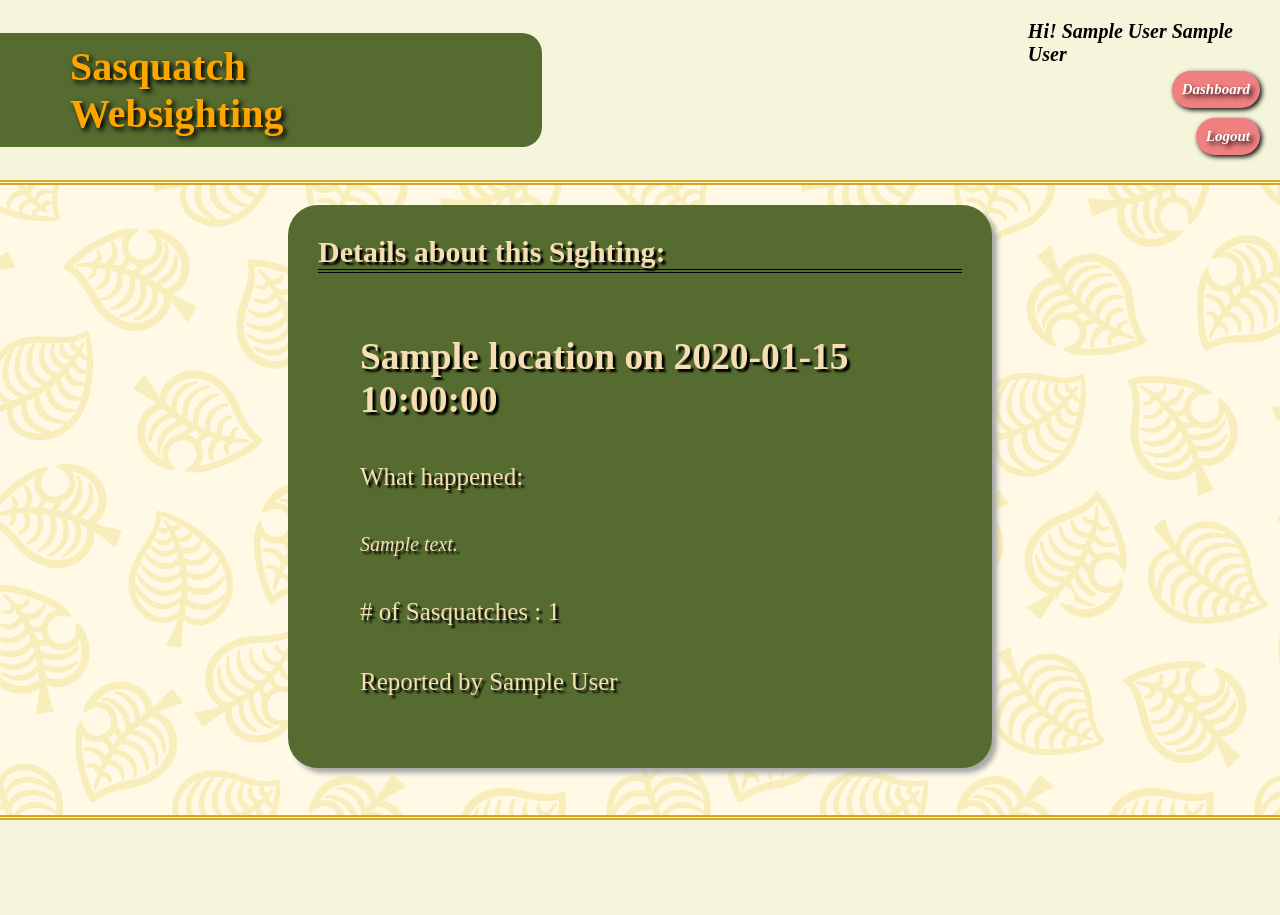
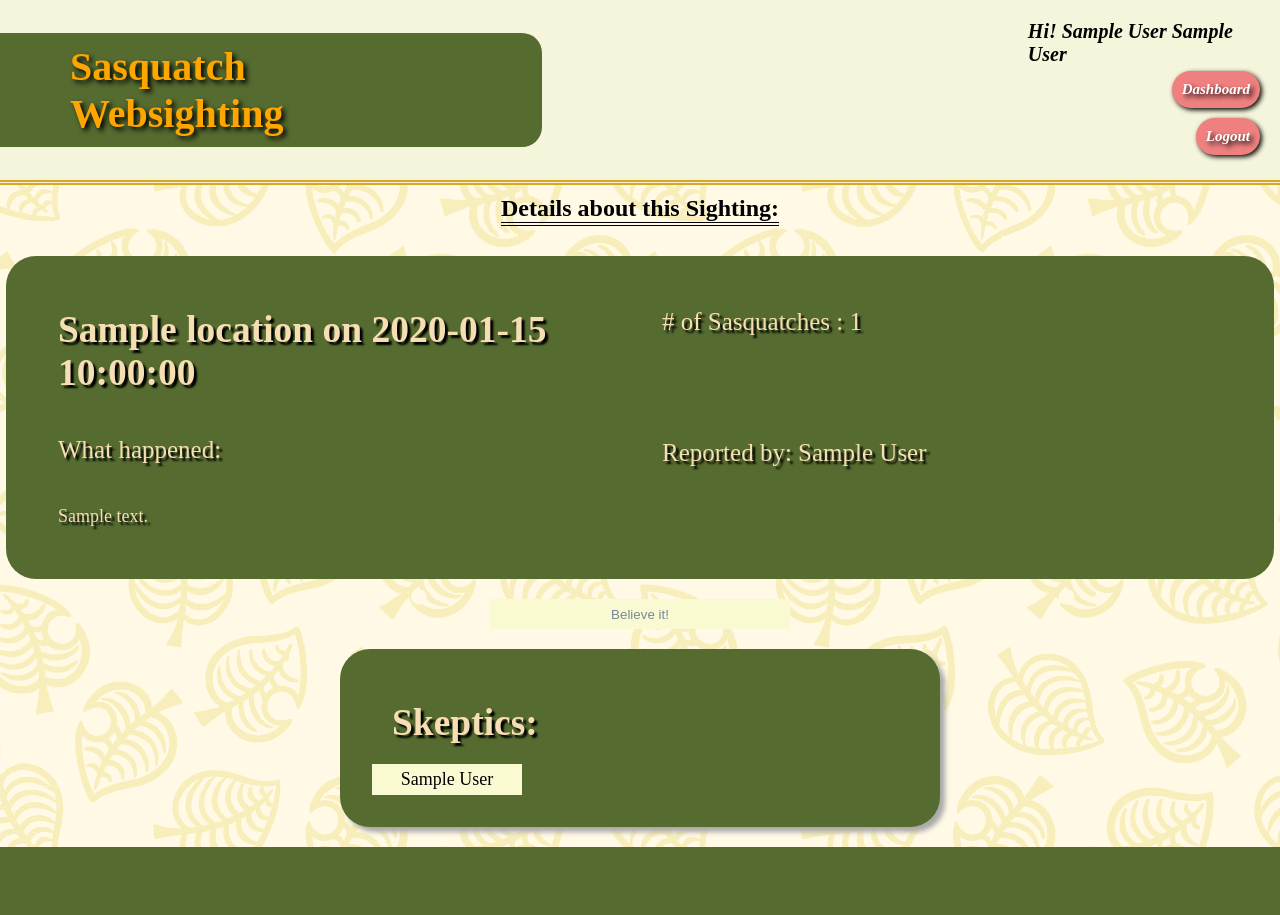
Before and after one commit to weird10/books, a Flask app: template flask_app/templates/sighting_show.html in a window 1280 px wide. After the commit the page ends 847 px from the top, so only its background shows below. Run offline with Flask 2, Linux system fonts and the light colour scheme; the visitor is signed in with stand-in values (Sample User, id 1); tables that the repository leaves empty or names only in its code hold one stand-in row (values such as "Sample post"); the template is opened without the code that fills it: most values are stand-ins (such as "Sample title", 1, 10 or a date in 2020).

Commit message:
first commit

```diff
--- a/flask_app/static/style.css
+++ b/flask_app/static/style.css
@@ -2,6 +2,7 @@
     padding: 0;
     margin: 0;
     box-sizing: border-box;
+    border:0px;
 }
 
 
@@ -128,7 +129,7 @@ a {
     flex-direction: column;
     margin: 10px 0px;
     height: auto;
-    width: 1000px;
+    width: 1400px;
     padding: 30px;
     font-size: 30px;
     font-weight: bold;
@@ -137,8 +138,6 @@ a {
     box-shadow: 5px 5px 5px darkgrey;
     background-color:darkolivegreen;
     border-radius: 30px;
-
-
 }
 input {
     margin: 10px;
@@ -261,11 +260,33 @@ th {
 
 tr {
     height: 30px;
+
+}
+
+.skeptics {
+    text-shadow: none;
+    font-size: 18px;
+    width: 150px;
+    display: flex;
+    flex-direction: column;
+    align-items: center;
+    background-color: lightgoldenrodyellow;
+    color: black;
+    padding: 5px;
 }
 
 .sightings {
     font-size: 25px;
     width: 600px;
+    display: flex;
+    align-items: center;
+}
+
+.sightings-small {
+    font-size: 18px;
+    width: 600px;
+    display: flex;
+    align-items: center;
 }
 
 .sightingsitalics {
@@ -278,8 +299,6 @@ td {
     font-weight: normal;
     font-size: 18px;
     padding: 20px;
-
-
 }
 
 .text-sighting {
@@ -328,3 +347,18 @@ td {
     width:300px;
     height: 200px;
 }
+
+.table-split {
+    display:flex;
+    flex-direction: row;
+    margin: 10px 0px;
+    height: auto;
+    width: auto;
+    padding: 30px;
+    font-size: 20px;
+    font-weight: bold;
+    color: wheat;
+    text-shadow: 3px 3px 2px black;
+    background-color:darkolivegreen;
+    border-radius: 30px;
+}
--- a/flask_app/templates/sighting_show.html
+++ b/flask_app/templates/sighting_show.html
@@ -20,9 +20,9 @@
         </div>
     </div>
     <div class="container">
-        <div class="list">
-            <h2 class="table-title">Details about this Sighting:</h2>
-            <table class="table-spaced">
+        <h2 class="table-title">Details about this Sighting:</h2>
+        <div class="table-split">
+            <table class="table">
                 <tr>
                     <td class="sightings"><h2>{{this_sighting.location}} on {{this_sighting.time_that}}</h2></td>
                 </tr>
@@ -30,18 +30,33 @@
                     <td class="sightings">What happened:</td>
                 </tr>
                 <tr>
-                    <td class="sightingsitalics">{{this_sighting.description}}</td>
+                    <td class="sightings-small">{{this_sighting.description}}</td>
                 </tr>
+            </table>
+            <table class="table">
                 <tr>
                     <td class="sightings"> # of Sasquatches : {{this_sighting.number}}</td>
                 </tr>
                 <tr>
-                    <td class="sightings">Reported by {{this_sighting.author}}</td>
+                    <td class="sightings">Reported by: {{this_sighting.author}}</td>
                 </tr>
             </table>
         </div>
-    </div>
-    <div class="lower-bar">
+        <table class="table-solo">
+            <tr>
+                <td class="sightings"><h2>Skeptics: </h2></td>
+                {% for skeptics in all_skeptics %}
+                <td class="skeptics"> {{skeptics.first_name}} {{skeptics.last_name}}</td>
+                {% endfor%}
+                <form action="/beskeptic" method="POST">
+                    <input type="hidden" name='user_id' value="{{ session['user_id'] }}">
+                    <input type="hidden" name='sighting_id' value="{{this_sighting.id}}">
+                    <input type="submit" value="Believe it!">
+                    </form>
+
+            </tr>
+        </table>
+
     </div>
 </body>
 </html>
```
Also changed, not shown: flask_app/controllers/sightings.py (+16 -1 lines), flask_app/controllers/users.py (+13 -3 lines), flask_app/models/sighting.py (+38 -4 lines), flask_app/models/user.py (+9 -5 lines), flask_app/templates/all_friends.html (deleted, +0 -45 lines), flask_app/templates/friend_profile.html (deleted, +0 -51 lines), flask_app/templates/user_profile.html (+5 -2 lines), README.md, 2 other files.
